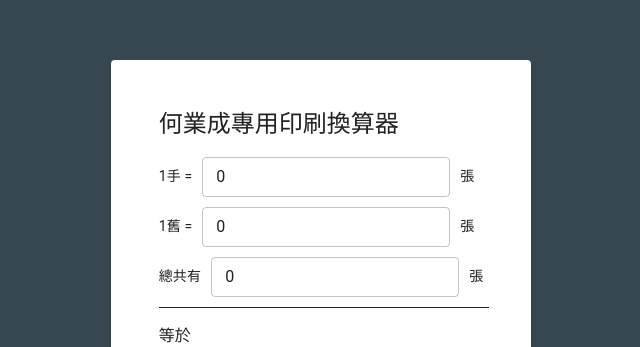
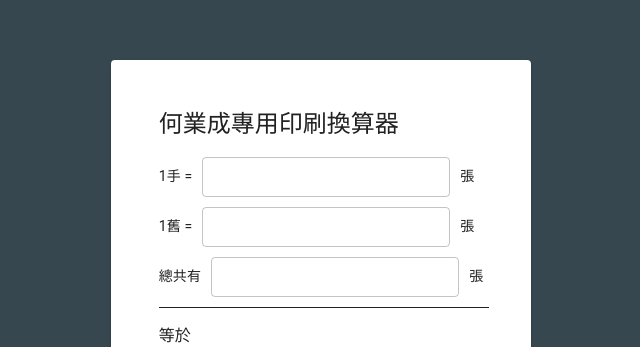
Before and after one commit to johnnyn2/paper-calculator, a React (Create React App) app: page / in a window 1280 px wide. Shown: the part 120-467 px from the top of the page, without its empty margins (319-959 px from the left). Built offline with nearby package versions, Linux system fonts and the light colour scheme.

Commit message:
update display value

```diff
--- a/src/App.js
+++ b/src/App.js
@@ -34,12 +34,12 @@ function App() {
     totalPaper,
   } = state;
 
-  const totalShard = paperPerShard != 0 ? Math.floor(totalPaper / paperPerShard) : 0;
+  const totalShard = paperPerShard !== 0 ? Math.floor(totalPaper / paperPerShard) : 0;
   const totalShardPaper = totalShard * paperPerShard;
-  const remainHand = paperPerHand != 0 ?
+  const remainHand = paperPerHand !== 0 ?
     Math.floor((totalPaper - totalShardPaper) / paperPerHand)
     : 0;
-  const handPerShard = paperPerHand != 0 ? Math.floor(paperPerShard / paperPerHand) : 0;
+  const handPerShard = paperPerHand !== 0 ? Math.floor(paperPerShard / paperPerHand) : 0;
   const remainShardPaper = paperPerShard - handPerShard * paperPerHand;
   const totalRemainHandPaper = remainHand * paperPerHand;
   const remainPaper =  totalPaper - totalShard * paperPerShard - remainHand * paperPerHand;
@@ -52,7 +52,7 @@ function App() {
             <Typography variant="body2">1手 = </Typography>
             <TextField
               type="number"
-              value={paperPerHand}
+              value={paperPerHand !== 0 ? paperPerHand : ''}
               onChange={onChange}
               size="small"
               sx={{marginX: '10px'}}
@@ -66,7 +66,7 @@ function App() {
             <Typography variant="body2">1舊 = </Typography>
             <TextField
                 type="number"
-                value={paperPerShard}
+                value={paperPerShard !== 0 ? paperPerShard : ''}
                 onChange={onChange}
                 size="small"
                 sx={{marginX: '10px'}}
@@ -81,7 +81,7 @@ function App() {
             </Typography>
             <TextField
                 type="number"
-                value={totalPaper}
+                value={totalPaper !== 0 ? totalPaper : ''}
                 onChange={onChange}
                 size="small"
                 sx={{marginX: '10px'}}
```
Also changed, not shown: 3 other files (tests, documents, lock files or other folders).
